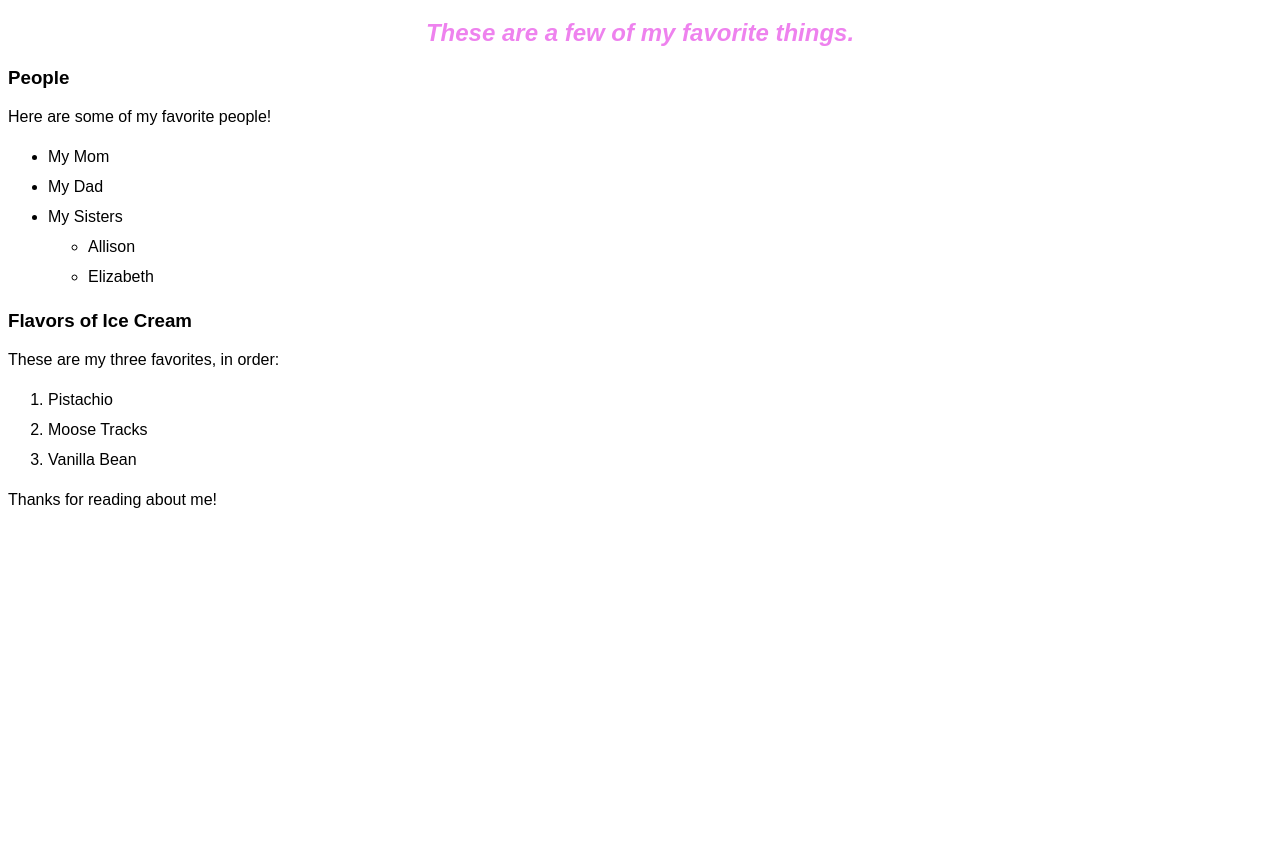
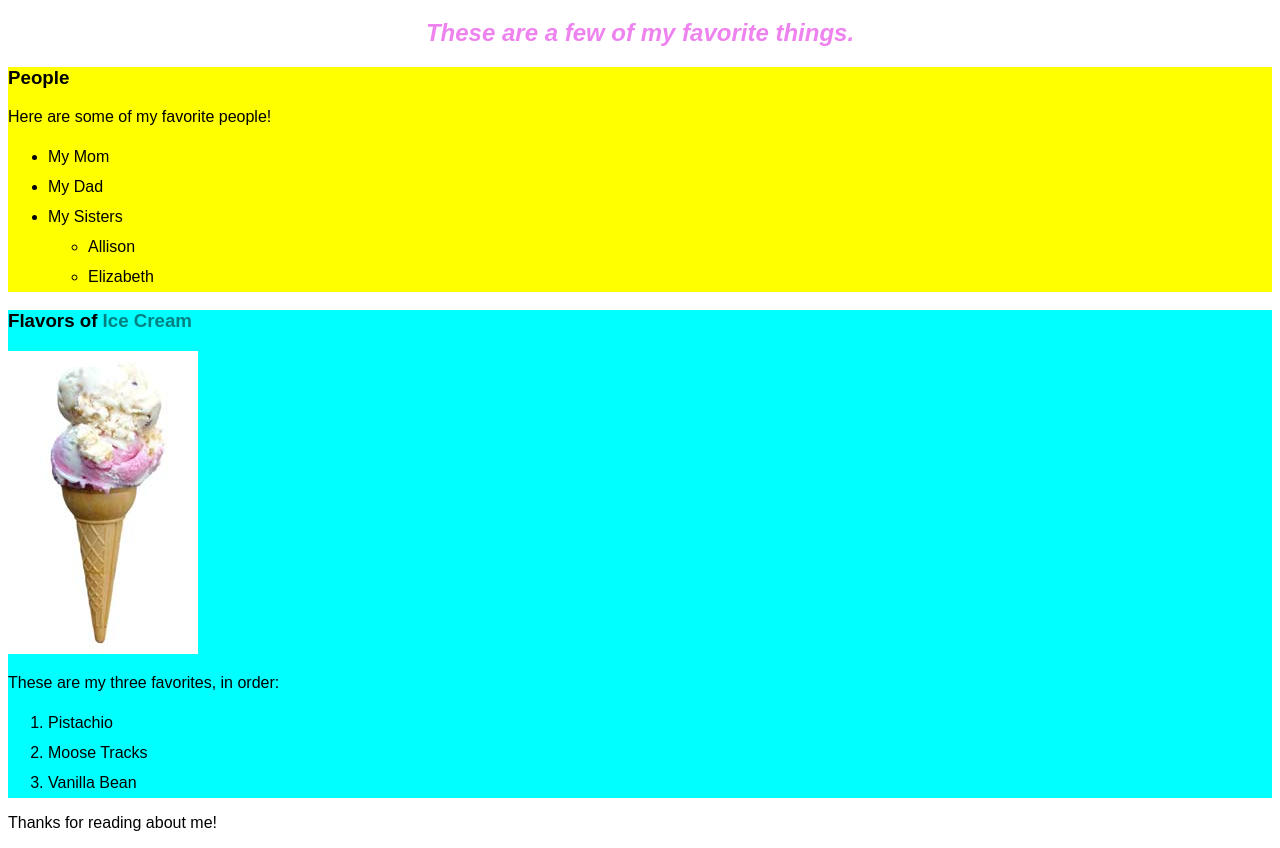
Before and after one commit to ThinkPinkCode/epicodusHTML, a plain HTML site: page index.html in a window 1280 px wide. Shown: the part 61-909 px from the top of the page. Before the commit the page ends 800 px from the top, so only its background shows below. Drawn offline with Linux system fonts and the light colour scheme.

Commit message:
updated css

```diff
--- a/css/styles.css
+++ b/css/styles.css
@@ -16,3 +16,15 @@ p, h1, h2, h3, ul, ol, li{
 ul, ol{
   line-height: 30px;
 }
+
+.people {
+  background-color: yellow;
+}
+
+.iceCream {
+  background-color: cyan;
+}
+
+.delicious {
+  color: teal;
+}
--- a/index.html
+++ b/index.html
@@ -10,6 +10,10 @@
 <body>
     <h1>My Favorite Things</h1>
     <h2>These are a few of my favorite things.</h2>
+
+    <div class="people">
+
+
         <h3>People</h3>
         <p>
             Here are some of my favorite people!
@@ -24,7 +28,15 @@
             </ul>
         </ul>
 
-    <h3>Flavors of Ice Cream</h3>
+    </div>
+
+    <div class="iceCream">
+
+
+
+        <h3>Flavors of <span class="delicious">Ice Cream</span></h3>
+
+        <img src="images/IceCreamCone.jpg" alt="An ice cream cone.">
         <p>These are my three favorites, in order:</p>
         <ol>
             <li>Pistachio</li>
@@ -32,6 +44,8 @@
             <li>Vanilla Bean</li>
         </ol>
 
+    </div>
+
     <p>Thanks for reading about me!</p>
 </body>
 
```
Also changed, not shown: images/IceCreamCone.jpg (added). Lines whose indentation alone changed are shown as unchanged.
